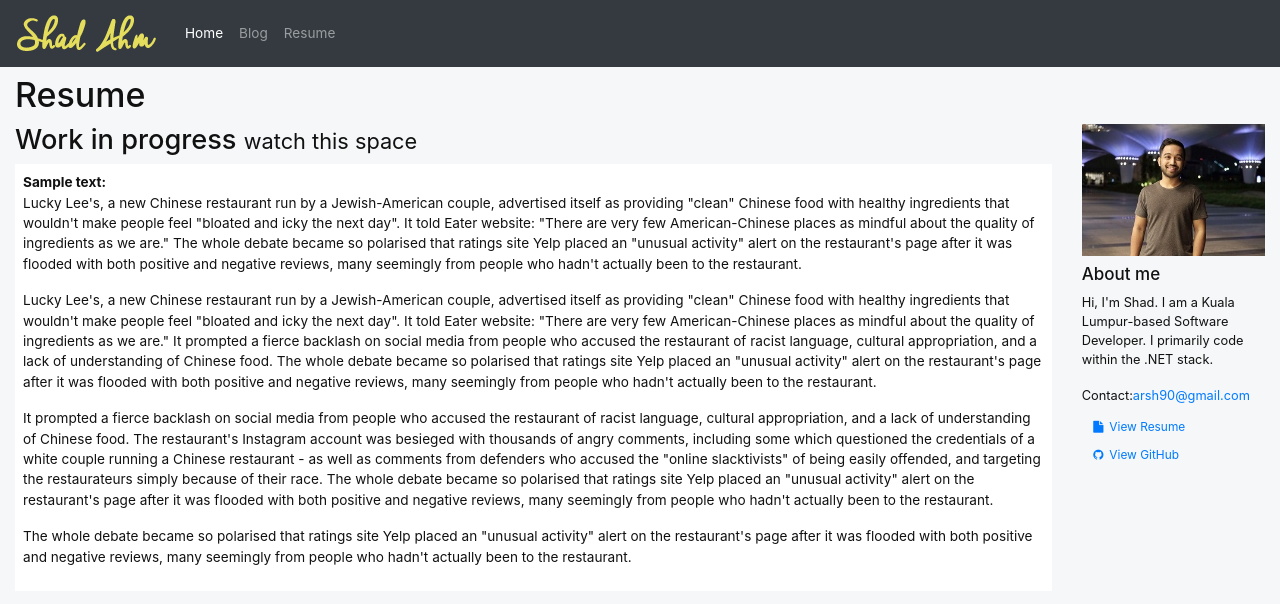
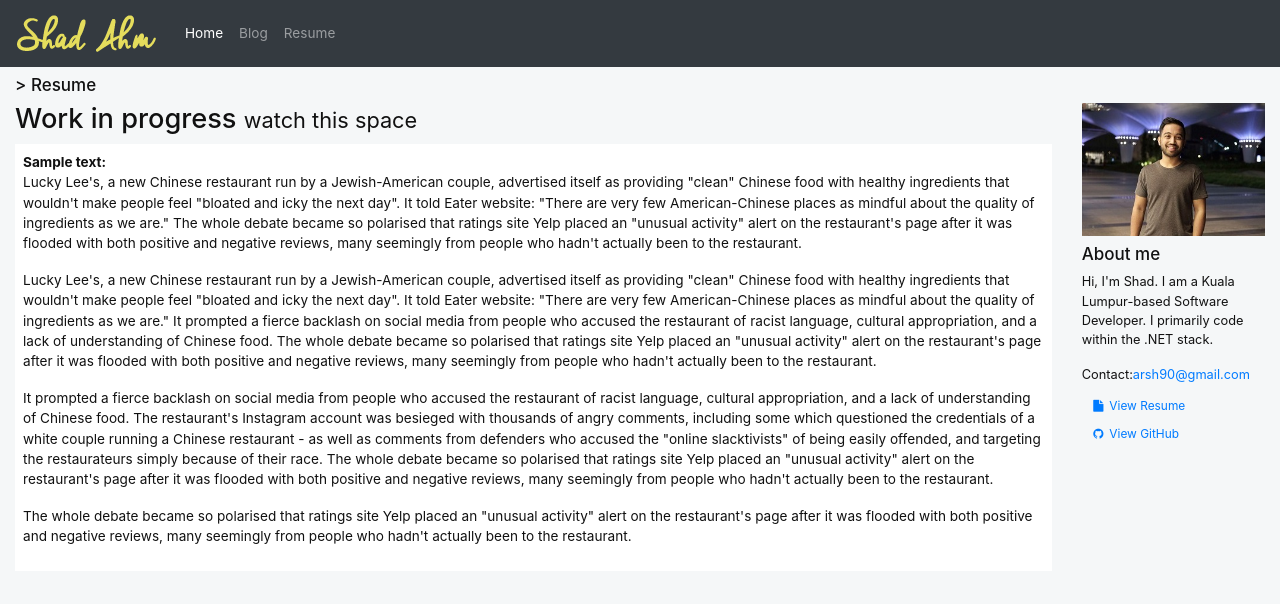
Before and after one commit to ShadAhm/shadahm.github.io, an Angular app: page / in a window 1280 px wide. Shown: the top 604 px of the page. Built offline with nearby package versions, Linux system fonts and the light colour scheme.

Commit message:
small title

```diff
--- a/src/app/app.component.html
+++ b/src/app/app.component.html
@@ -21,7 +21,7 @@
 <div class="container-fluid">
   <div class="row">
     <div class="col">
-      <h1>Resume</h1>
+      <h5>> Resume</h5>
     </div>
   </div>
   <div class="row">
```
